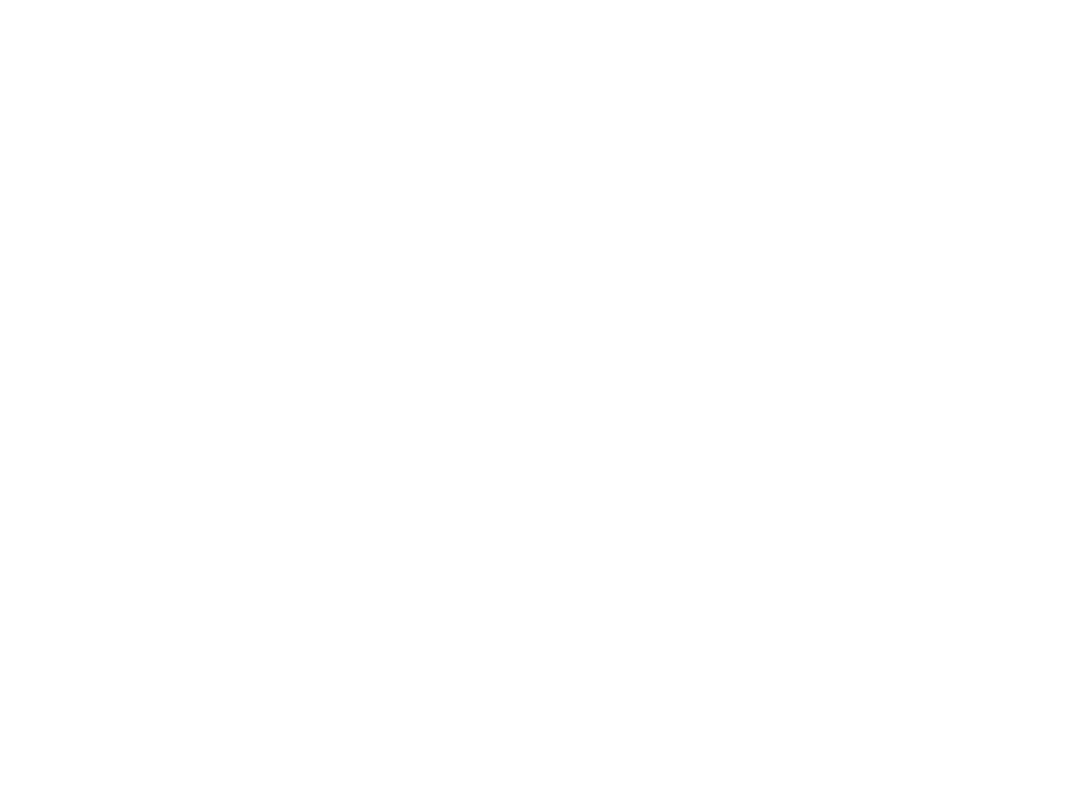
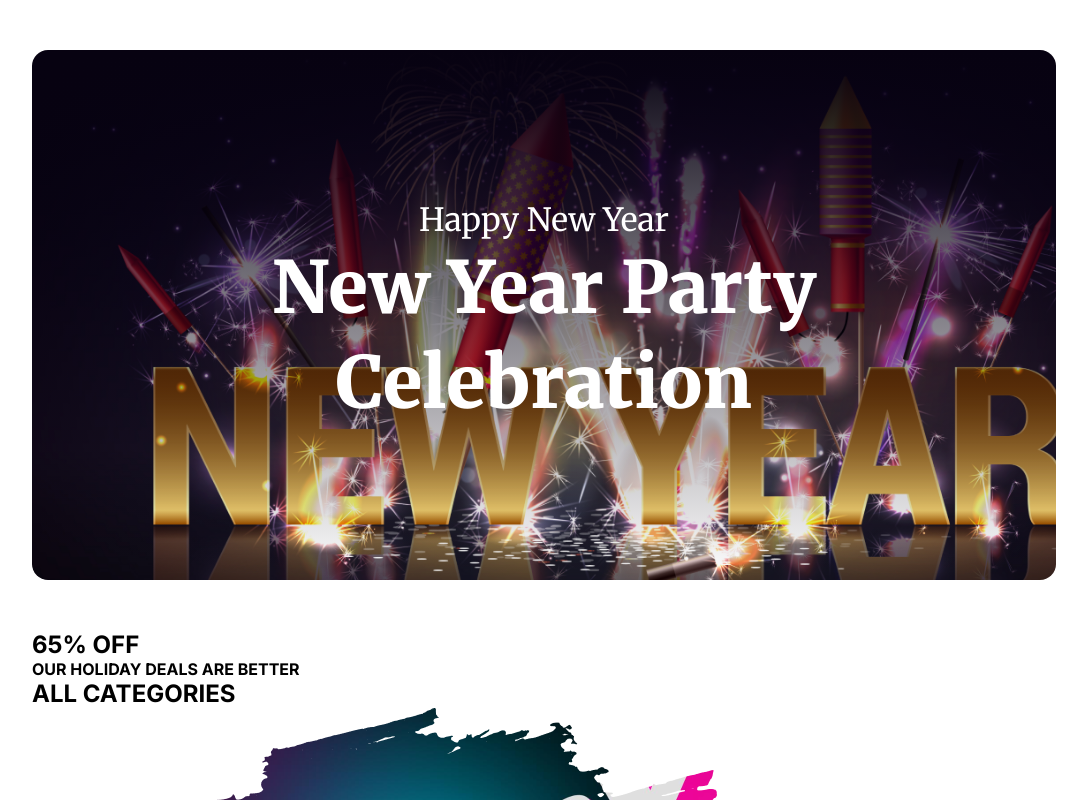
Before and after one commit to tisabbir/new-year-party, a plain HTML site: page index.html in a window 1280 px wide. Shown: the top 800 px of the page, without its empty margins (96-1183 px from the left). Drawn offline with Linux system fonts and the light colour scheme.

Commit message:
header section completed

```diff
--- a/index.html
+++ b/index.html
@@ -8,9 +8,27 @@
 </head>
 <body>
     <header>
+        <div class="header-box container">
+            <h3 class="banner-upper-text">Happy New Year</h3>
 
+            <h1 class="banner-title">New Year Party Celebration</h1>
+
+        </div>
     </header>
-    <main></main>
+    <main>
+        <section class="offer">
+            <div class="container">
+                <div class="offer-text">
+                    <h1 class="off">65% OFF</h1>
+                    <h4 class="st-upper-text">OUR HOLIDAY DEALS ARE BETTER</h4>
+                    <h2 class="section-title">ALL CATEGORIES</h2>
+                </div>
+                <div class="offer-content">
+                    <img src="images/New-Year-Photo.png" alt="">
+                </div>
+            </div>
+        </section>
+    </main>
     <footer></footer>
 </body>
 </html>
--- a/styles/style.css
+++ b/styles/style.css
@@ -0,0 +1,68 @@
+/*
+Notes :
+140px margin/padding from both end
+1600px total canvas
+max-width - 1320px --> 82.5% of total length
+fonts : Merriweather and inter
+paragraphs
+banner titles
+container div's
+section titles
+section title's upper text
+*/
+
+
+@import url('https://fonts.googleapis.com/css2?family=Inter:wght@100;200;300;400;500;600;700;800;900&family=Merriweather:ital,wght@0,300;0,400;0,700;0,900;1,300;1,400;1,700;1,900&display=swap');
+/* Common Styles  */
+* {
+    margin: 0;
+    padding: 0;
+    font-family: 'Inter', sans-serif;
+
+}
+.banner-upper-text {
+    font-family: 'Merriweather';
+}
+
+.banner-title {
+    color: #FFF;
+    text-align: center;
+    font-family: 'Merriweather';
+    font-size: 72px;
+    font-weight: 900;
+    line-height: 95px;
+    max-width: 632px;
+    margin: 0 auto;
+}
+
+/* .para {
+
+} */
+
+.container {
+  width: 80%;
+  max-width: 1320px;
+  border-radius: 16px;
+  margin: 0 auto;
+  margin-top: 50px;
+
+}
+
+
+
+
+
+/* header section styles */
+.header-box {
+    background: linear-gradient(180deg, #070211 0%, rgba(7, 2, 17, 0.00) 100%), url('../images/Banner-Image.png');
+    background-repeat: no-repeat;
+    background-size: cover;
+    padding: 150px 0;
+    /* height: 600px; */
+}
+.banner-upper-text{
+    color: #FFF;
+    text-align: center;
+    font-size: 32px;
+    font-weight: 400;
+}
```
